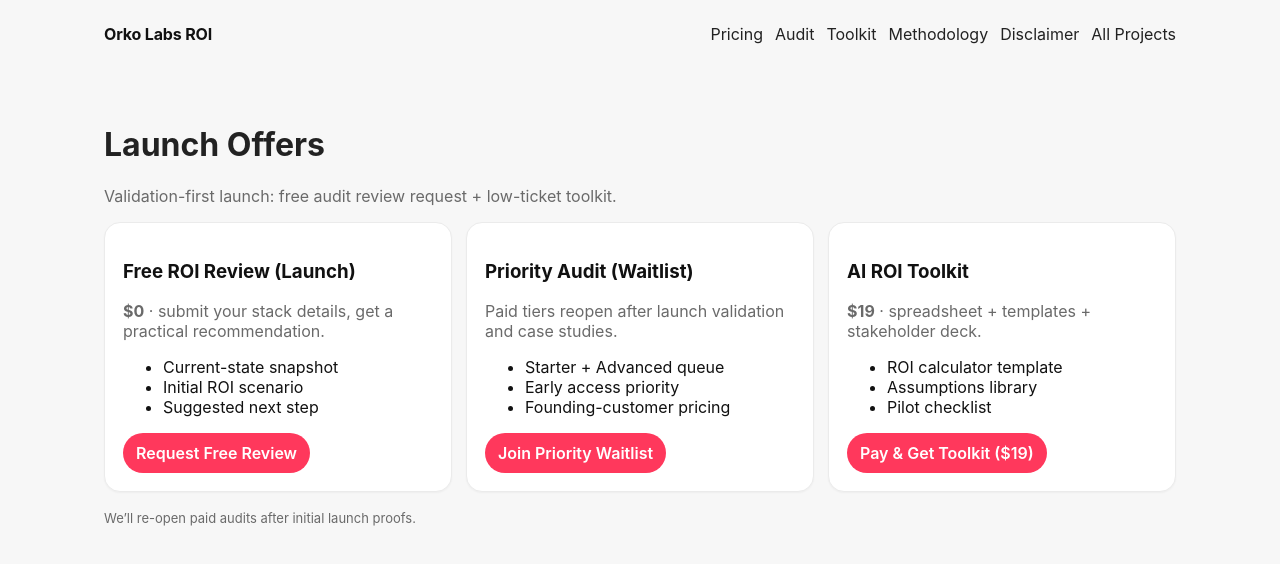
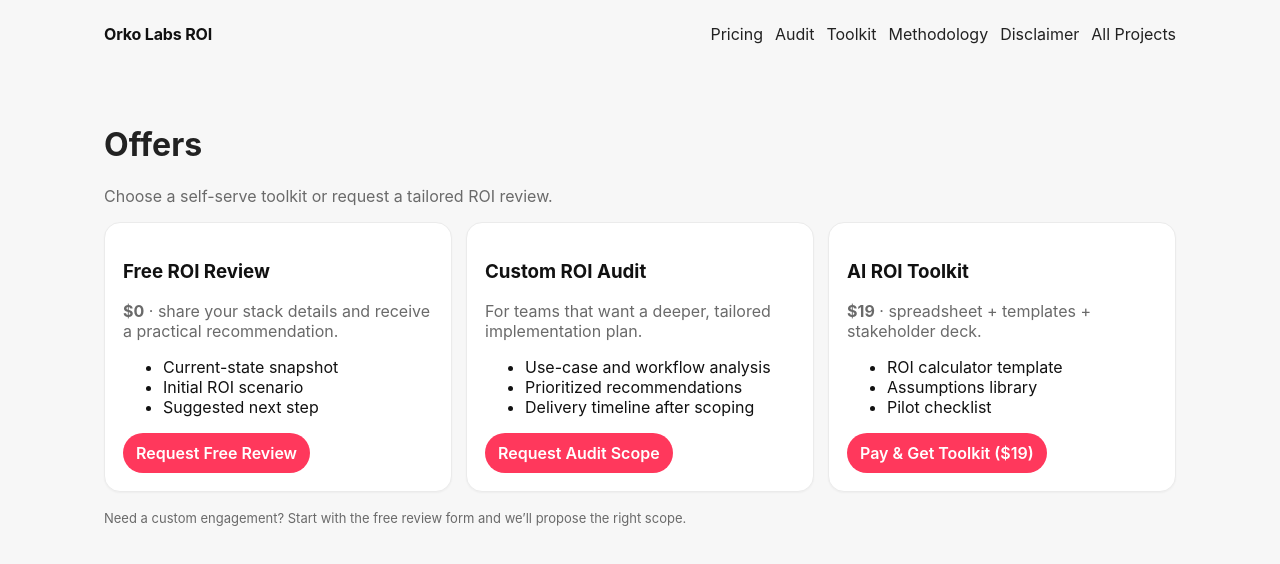
Before and after one commit to ankurvsoni/ai-tool-roi-calculators, a Next.js app: page /pricing in a window 1280 px wide. Shown: the top 564 px of the page. Built offline with nearby package versions, Linux system fonts and the light colour scheme.

Commit message:
Polish customer-facing copy and remove launch/internal wording from offers

```diff
--- a/app/pricing/page.js
+++ b/app/pricing/page.js
@@ -2,9 +2,9 @@
 import { PAYMENT_LINKS } from '@/lib/paymentLinks';
 
 export default function Pricing(){
-  return <main className="wrap"><h1>Launch Offers</h1><p className="muted">Validation-first launch: free audit review request + low-ticket toolkit.</p><div className="grid">
-    <div className="card"><h3>Free ROI Review (Launch)</h3><p className="muted"><strong>$0</strong> · submit your stack details, get a practical recommendation.</p><ul><li>Current-state snapshot</li><li>Initial ROI scenario</li><li>Suggested next step</li></ul><Link className="btn" href="/audit">Request Free Review</Link></div>
-    <div className="card"><h3>Priority Audit (Waitlist)</h3><p className="muted">Paid tiers reopen after launch validation and case studies.</p><ul><li>Starter + Advanced queue</li><li>Early access priority</li><li>Founding-customer pricing</li></ul><Link className="btn" href="/audit">Join Priority Waitlist</Link></div>
+  return <main className="wrap"><h1>Offers</h1><p className="muted">Choose a self-serve toolkit or request a tailored ROI review.</p><div className="grid">
+    <div className="card"><h3>Free ROI Review</h3><p className="muted"><strong>$0</strong> · share your stack details and receive a practical recommendation.</p><ul><li>Current-state snapshot</li><li>Initial ROI scenario</li><li>Suggested next step</li></ul><Link className="btn" href="/audit">Request Free Review</Link></div>
+    <div className="card"><h3>Custom ROI Audit</h3><p className="muted">For teams that want a deeper, tailored implementation plan.</p><ul><li>Use-case and workflow analysis</li><li>Prioritized recommendations</li><li>Delivery timeline after scoping</li></ul><Link className="btn" href="/audit">Request Audit Scope</Link></div>
     <div className="card"><h3>AI ROI Toolkit</h3><p className="muted"><strong>$19</strong> · spreadsheet + templates + stakeholder deck.</p><ul><li>ROI calculator template</li><li>Assumptions library</li><li>Pilot checklist</li></ul><a className="btn" href={PAYMENT_LINKS.toolkit} target="_blank" rel="noopener noreferrer">Pay & Get Toolkit ($19)</a></div>
-  </div><p className="footer">We’ll re-open paid audits after initial launch proofs.</p></main>
+  </div><p className="footer">Need a custom engagement? Start with the free review form and we’ll propose the right scope.</p></main>
 }
```
Also changed, not shown: app/audit/page.js (+4 -4 lines).
